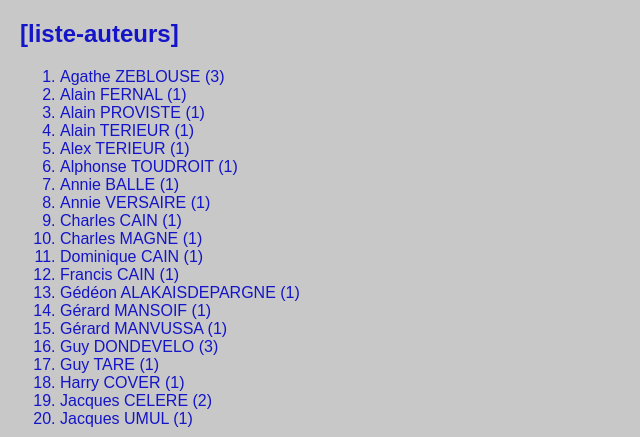
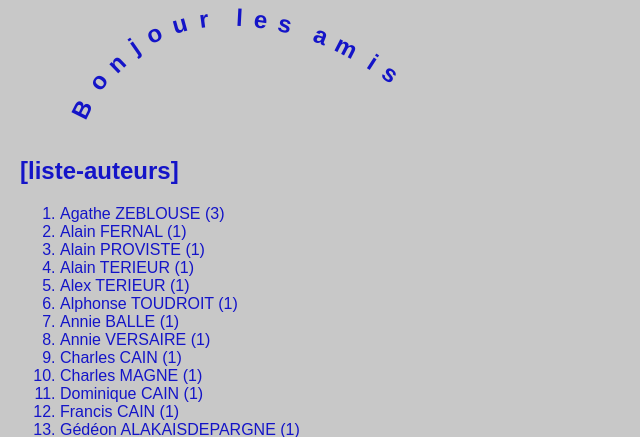
Before and after one commit to marcyves/blog, a PHP site: page / in a window 1280 px wide. Shown: the part 186-623 px from the top of the page, without its empty margins (0-640 px from the left). Run offline with PHP 8.4, Linux system fonts and the light colour scheme; data comes from the database, SQL or seed files in the repository; data that the repository does not hold is empty.

Commit message:
texte arrondi

```diff
--- a/inc/fonctions.php
+++ b/inc/fonctions.php
@@ -123,6 +123,25 @@ function langueChoisie(){
             ?>
         </header>
         <main>
+        <div id='warped'>
+                     <span class='w0'>B</span>
+                     <span class='w1'>o</span>
+                     <span class='w2'>n</span>
+                     <span class='w3'>j</span>
+                     <span class='w4'>o</span>
+                     <span class='w5'>u</span>
+                     <span class='w6'>r</span>
+                     <span class='w7'> </span>
+                     <span class='w8'>l</span>
+                     <span class='w9'>e</span>
+                     <span class='w10'>s</span>
+                     <span class='w11'> </span>
+                     <span class='w12'>a</span>
+                     <span class='w13'>m</span>
+                     <span class='w14'>i</span>
+                     <span class='w15'>s</span>
+        </div>
+
     <?php
 }
 
--- a/theme/base/style.css
+++ b/theme/base/style.css
@@ -31,3 +31,62 @@ footer{
     background-color: rgb(100,100,100);
     color: white;
 }
+
+/*
+Généré automatiquement depuis https://csswarp.eleqtriq.com/
+*/
+#warped {position: relative; display: block; width:414px; height:137px;}
+
+#warped>span[class^=w]:nth-of-type(n+0){display:block; position:absolute;
+transform-origin:50% 100%; }
+
+#warped span{font-size:24px;font-weight:bold;font-style:normal;
+line-height:0.65; white-space:pre; overflow:visible; padding:6px;}
+
+#warped .w0 { transform: rotate(-7.39rad); width: 25px; height: 24px;
+left: 65px; top: 80px;}
+
+#warped .w1 { transform: rotate(-7.22rad); width: 19px; height: 24px;
+left: 82px; top: 57px;}
+
+#warped .w2 { transform: rotate(-7.05rad); width: 19px; height: 24px;
+left: 98px; top: 42px;}
+
+#warped .w3 { transform: rotate(-6.89rad); width: 11px; height: 24px;
+left: 116.91px; top: 26.87px;}
+
+#warped .w4 { transform: rotate(-6.73rad); width: 19px; height: 24px;
+left: 130.25px; top: 16.87px;}
+
+#warped .w5 { transform: rotate(-6.55rad); width: 19px; height: 24px;
+left: 152.45px; top: 8.7px;}
+
+#warped .w6 { transform: rotate(-6.41rad); width: 13px; height: 24px;
+left: 176.4px; top: 4.66px;}
+
+#warped .w7 { transform: rotate(-6.31rad); width: 10px; height: 24px;
+left: 194.62px; top: 3.49px;}
+
+#warped .w8 { transform: rotate(-6.23rad); width: 11px; height: 24px;
+left: 209.45px; top: 3.82px;}
+
+#warped .w9 { transform: rotate(-6.14rad); width: 17px; height: 24px;
+left: 225.09px; top: 5.84px;}
+
+#warped .w10 { transform: rotate(-6.04rad); width: 15px; height: 24px;
+left: 247.05px; top: 10.07px;}
+
+#warped .w11 { transform: rotate(-5.98rad); width: 10px; height: 24px;
+left: 266.21px; top: 14.83px;}
+
+#warped .w12 { transform: rotate(-5.91rad); width: 17px; height: 24px;
+left: 279.73px; top: 20.96px;}
+
+#warped .w13 { transform: rotate(-5.81rad); width: 30px; height: 24px;
+left: 299.02px; top: 32.79px;}
+
+#warped .w14 { transform: rotate(-5.71rad); width: 11px; height: 24px;
+left: 330.83px; top: 45.8px;}
+
+#warped .w15 { transform: rotate(-5.64rad); width: 15px; height: 24px;
+left: 343.52px; top: 56.13px;}
```
